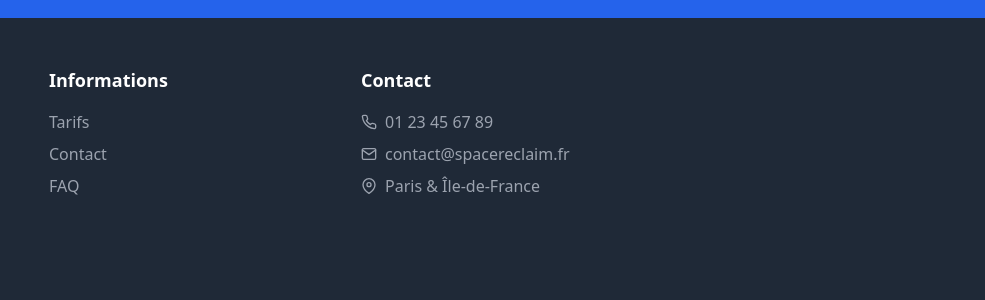
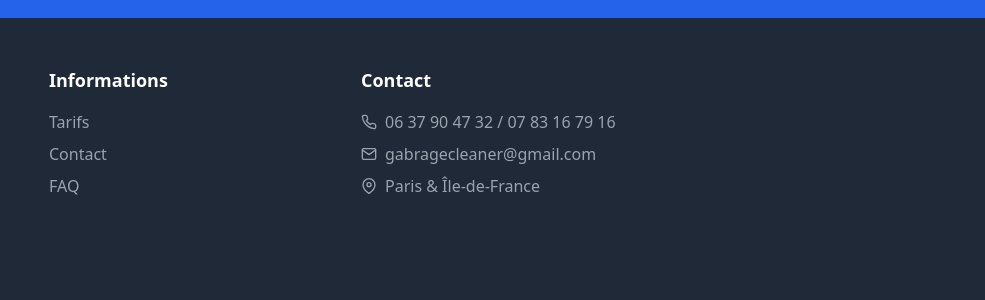
Before and after one commit to Askkip/gabrage, a plain HTML site: page index.html in a window 1280 px wide. Shown: the part 2364-2664 px from the top of the page, 295-1280 px from the left. Drawn offline with nearby package versions, Linux system fonts and the light colour scheme.

Commit message:
contact changes

```diff
--- a/index.html
+++ b/index.html
@@ -269,11 +269,11 @@
           <ul class="space-y-2">
             <li class="flex items-center text-gray-400">
               <i data-feather="phone" class="w-4 h-4 mr-2"></i>
-              <span>01 23 45 67 89</span>
+              <span>06 37 90 47 32 / 07 83 16 79 16 </span>
             </li>
             <li class="flex items-center text-gray-400">
               <i data-feather="mail" class="w-4 h-4 mr-2"></i>
-              <span>contact@spacereclaim.fr</span>
+              <span>gabragecleaner@gmail.com</span>
             </li>
             <li class="flex items-center text-gray-400">
               <i data-feather="map-pin" class="w-4 h-4 mr-2"></i>
```
